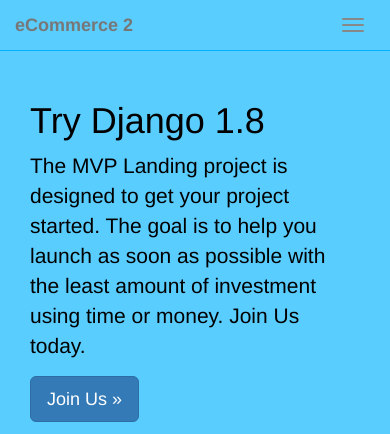
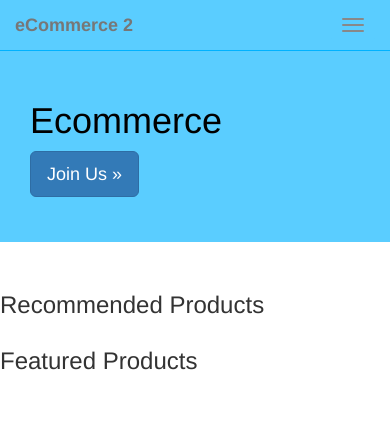
Before and after one commit to sbbiju/ecom, a Django app: page / in a window 390 px wide; the page is wider, and only the part inside the window is pictured. Shown: the top 434 px of that part. Run offline with Django 3.2, Linux system fonts and the light colour scheme; data that the repository does not hold is empty; some libraries are stand-ins or nearby versions.

Commit message:
image modified

```diff
--- a/templates/home.html
+++ b/templates/home.html
@@ -37,13 +37,13 @@
 				<div class='col-sm-12 text-center {% if featured_image.text_right %} pull-right {% endif %}'>
 				<h1>{{ featured_image.product.title }}</h1>
 				<p>{{ featured_image.product.description }}</p>
-				<p>
-				<a class="btn btn-lg btn-primary" href="{{ featured_image.product.get_absolute_url }}" role="button">More Details </a>
-				</p>
+				<!--<p>-->
+				<!--<a class="btn btn-lg btn-primary" href="{{ featured_image.product.get_absolute_url }}" role="button">More Details </a>-->
+				<!--</p>-->
 				</div>
 				{% if not featured_image.make_image_background %}
-				<div class='col-sm-6' >
-					<img src="{{ featured_image.image.url }}" class='img-responsive' />
+				<div class='col-sm-12' >
+					<a href="{{ featured_image.product.get_absolute_url }}"><img src="{{ featured_image.image.url }}" class='img-responsive' /></a>
 		 		</div>
 		 		{% endif %}
 				</div>
@@ -56,16 +56,12 @@
 	 <div class="container">
 		<div class="row">
 			<div class='col-sm-6'>
-			<h1>Try Django 1.8</h1>
-			<p>The MVP Landing project is designed to get your project started. The goal is to help you launch as soon as possible with the least amount of investment using time or money. Join Us today.</p>
+			<h1>Ecommerce</h1>
 			<p>
 			<a class="btn btn-lg btn-primary" href="" role="button">Join Us &raquo;</a>
 			</p>
 			</div>
-			<div class='col-sm-6' >
-				<iframe width="560" height="315" src="https://www.youtube.com/embed/2uLYO1LUf6Q" frameborder="0" allowfullscreen></iframe>
 
-	 		</div>
 			</div>
 		</div>
 	 </div>
```
